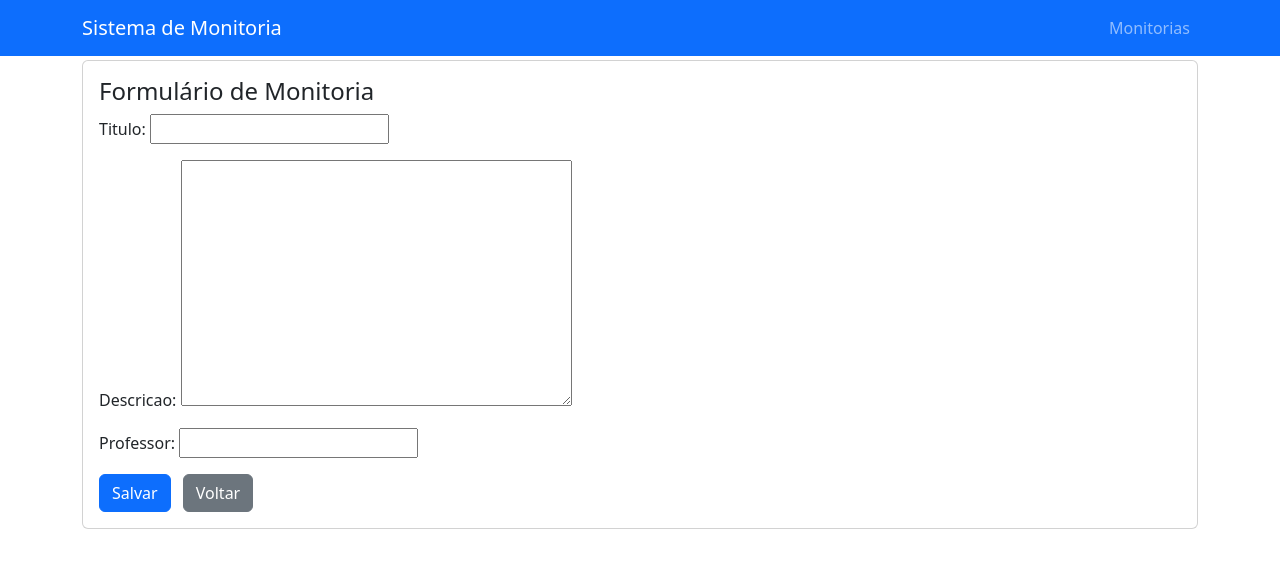
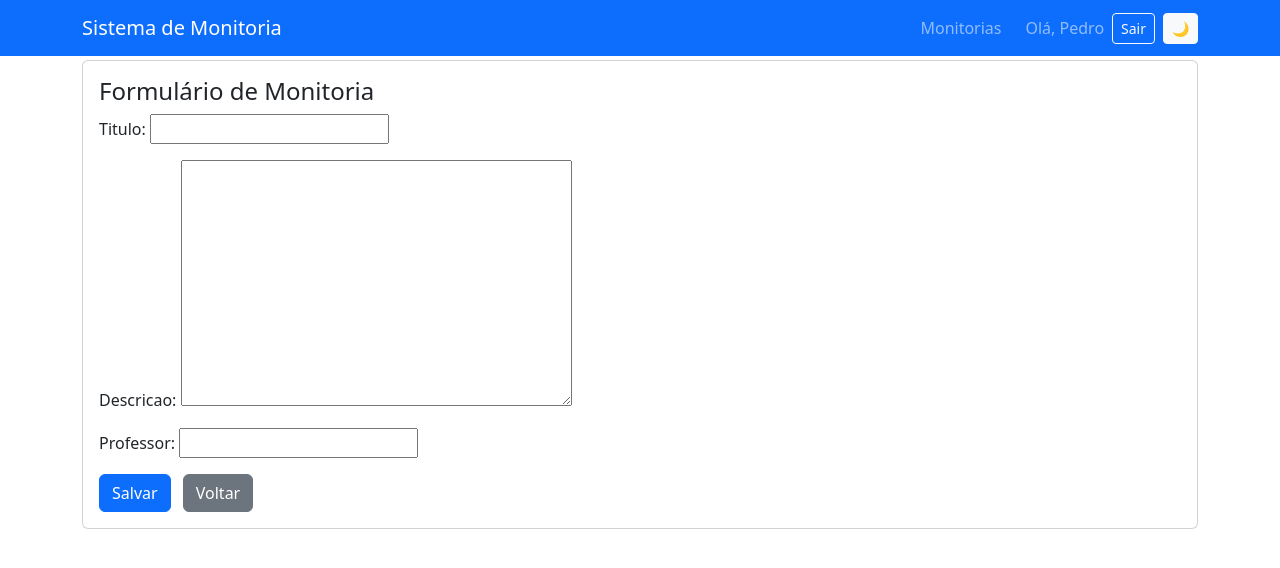
Before and after one commit to Pedro-A10/Monitoria_Academica, a Django app: page /monitorias/criar/ in a window 1280 px wide. Shown: the top 568 px of the page. Run offline with Django 5.2, Linux system fonts and the light colour scheme; a user stored in the database is signed in.

Commit message:
front end finalizado

```diff
--- a/core/templates/core/base.html
+++ b/core/templates/core/base.html
@@ -4,10 +4,36 @@
   <meta charset="utf-8">
   <meta name="viewport" content="width=device-width, initial-scale=1">
   <title>{% block title %}Sistema de Monitoria{% endblock %}</title>
+  <!-- Set theme early to avoid flash -->
+  <script>
+    (function(){
+      try{
+        var theme = localStorage.getItem('theme');
+        if(!theme && window.matchMedia){
+          theme = window.matchMedia('(prefers-color-scheme: dark)').matches ? 'dark' : 'light';
+        }
+        if(theme){ document.documentElement.setAttribute('data-bs-theme', theme); }
+      }catch(e){/* ignore */}
+    })();
+  </script>
   <!-- Bootstrap CSS (CDN) -->
   <link href="https://cdn.jsdelivr.net/npm/bootstrap@5.3.2/dist/css/bootstrap.min.css" rel="stylesheet">
   <style>
-    body { padding-top: 60px; }
+    body {
+      padding-top: 60px;
+    }
+    /* Manter texto preto mesmo no tema escuro */
+    [data-bs-theme="dark"] {
+      color-scheme: dark;
+      --bs-body-color: #000 !important;
+      --bs-body-bg: #212529;
+    }
+    /* Mas manter navbar com texto branco */
+    [data-bs-theme="dark"] .navbar-dark {
+      --bs-navbar-color: rgba(255, 255, 255, 0.75);
+      --bs-navbar-brand-color: #fff;
+      --bs-navbar-active-color: #fff;
+    }
   </style>
 </head>
 <body>
@@ -18,6 +44,19 @@
         <ul class="navbar-nav ms-auto">
           <li class="nav-item"><a class="nav-link" href="{% url 'listar_monitorias' %}">Monitorias</a></li>
         </ul>
+        <div class="d-flex align-items-center ms-3">
+          {% if user.is_authenticated %}
+            <span class="navbar-text me-2">Olá, {{ user.username }}</span>
+            <form method="post" action="{% url 'logout' %}" class="d-inline">
+              {% csrf_token %}
+              <button type="submit" class="btn btn-outline-light btn-sm me-2">Sair</button>
+            </form>
+          {% else %}
+            <a class="btn btn-outline-light btn-sm me-2" href="/admin/login/">Entrar</a>
+          {% endif %}
+          <!-- Theme toggle button -->
+          <button id="theme-toggle" class="btn btn-sm btn-light" title="Alternar tema">🌙</button>
+        </div>
       </div>
     </div>
   </nav>
@@ -36,5 +75,37 @@
   </main>
 
   <script src="https://cdn.jsdelivr.net/npm/bootstrap@5.3.2/dist/js/bootstrap.bundle.min.js"></script>
+  <script>
+    (function(){
+      var toggle = document.getElementById('theme-toggle');
+      function applyTheme(theme){
+        try{ document.documentElement.setAttribute('data-bs-theme', theme); }catch(e){}
+        if(!toggle) return;
+        // update label/icon and button style
+        if(theme === 'dark'){
+          toggle.textContent = '☀️';
+          toggle.classList.remove('btn-light'); toggle.classList.add('btn-dark', 'text-white');
+        } else {
+          toggle.textContent = '🌙';
+          toggle.classList.remove('btn-dark','text-white'); toggle.classList.add('btn-light');
+        }
+      }
+      try{
+        var saved = null;
+        try{ saved = localStorage.getItem('theme'); }catch(e){ }
+        var initial = saved || (window.matchMedia && window.matchMedia('(prefers-color-scheme: dark)').matches ? 'dark' : 'light');
+        applyTheme(initial);
+      }catch(e){ }
+
+      if(toggle){
+        toggle.addEventListener('click', function(){
+          var current = document.documentElement.getAttribute('data-bs-theme') || 'light';
+          var next = current === 'dark' ? 'light' : 'dark';
+          try{ localStorage.setItem('theme', next); }catch(e){}
+          applyTheme(next);
+        });
+      }
+    })();
+  </script>
 </body>
 </html>
--- a/core/urls.py
+++ b/core/urls.py
@@ -1,6 +1,8 @@
 from django.urls import path
-from . import  views
+from django.contrib.auth.views import LogoutView
+from . import views
 
 urlpatterns = [
-  path('', views.index, name='index'),
+    path('', views.index, name='index'),
+    path('logout/', LogoutView.as_view(next_page='index'), name='logout'),
 ]
--- /dev/null
+++ b/requirements.txt
@@ -0,0 +1 @@
+Django==5.2.7
```
Also changed, not shown: README.md (added), db.sqlite3.
